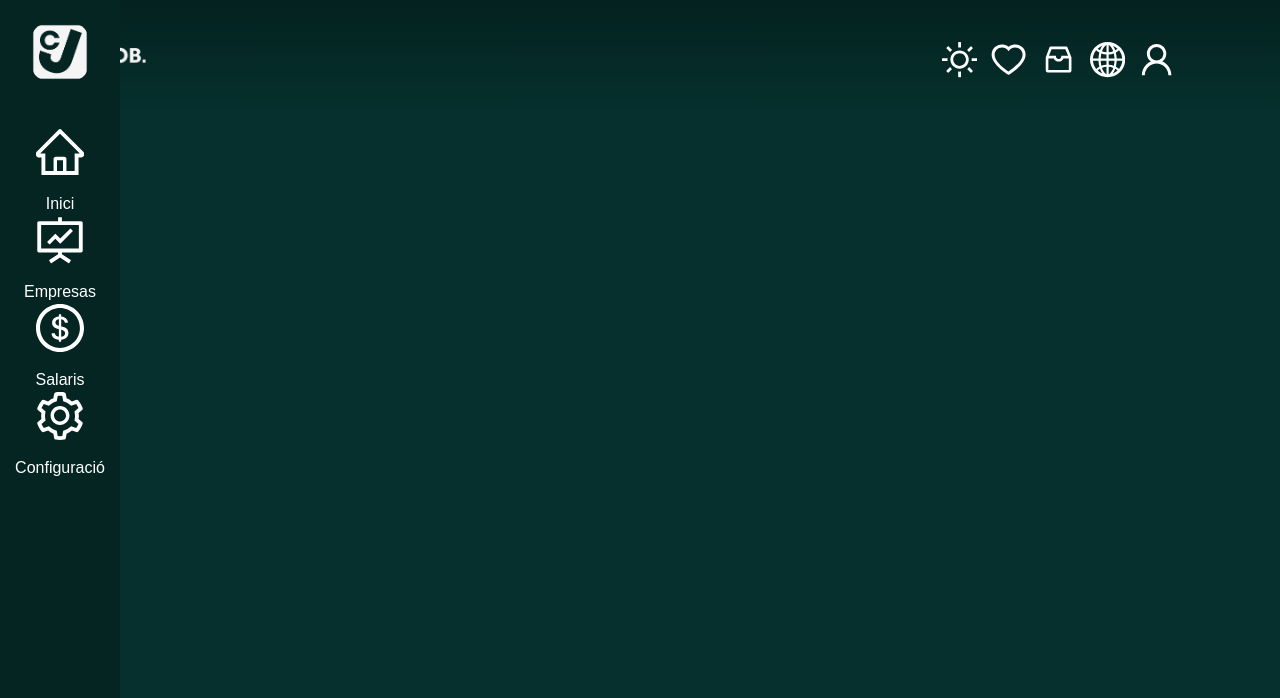
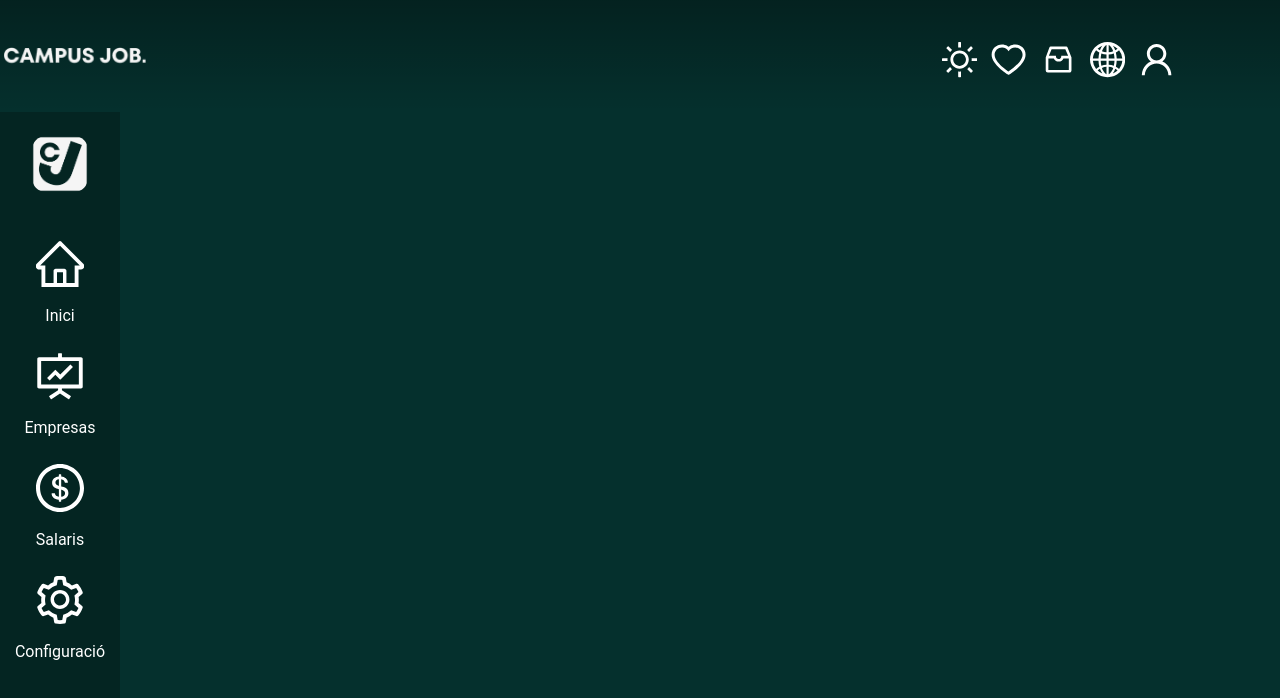
Before and after one commit to YasinEled/CampusJob, a React (Vite) app in the folder CampusJobReact/: page / in a window 1280 px wide. Shown: the top 698 px of the page. Built offline with nearby package versions, Linux system fonts and the light colour scheme.

Commit message:
menuizq acabado

```diff
--- a/CampusJobReact/src/Components/ComponentsCSS/MenuHome/general.css
+++ b/CampusJobReact/src/Components/ComponentsCSS/MenuHome/general.css
@@ -2,6 +2,6 @@ body,html{
     margin: 0;
     padding: 0;
     font-family: 'Roboto', sans-serif;
-    height: 100%;
+    height: 1000em;
     width: 100%;
 }
--- a/CampusJobReact/src/Components/ComponentsCSS/MenuHome/menu.css
+++ b/CampusJobReact/src/Components/ComponentsCSS/MenuHome/menu.css
@@ -5,7 +5,7 @@
     background-color: #042522;
     width: 15vh;
     height: 100%;
-    position:absolute;
+    position:sticky;
     top:0;
 }
 /* 042522 */
@@ -42,6 +42,8 @@ font-size: 3rem;
   nav ul li a {
     color: white;
     text-decoration: none;
+        margin-bottom: 3vh;
+
 
   }
 
--- a/CampusJobReact/src/Components/MenuHome/Menu/menu.jsx
+++ b/CampusJobReact/src/Components/MenuHome/Menu/menu.jsx
@@ -8,7 +8,9 @@ function Menu() {
 
     return (
       <main className="MeuIzq">
-        <img className="MeuIzqlogoimg" src={Imagenlogomenuizquierdahecho} alt="Logo" />
+        <a href="/menu">
+          <img className="MeuIzqlogoimg" src={Imagenlogomenuizquierdahecho} alt="Logo" />
+        </a>
         <nav className="MenuIzqNav">
           <ul>
             <li className="limenuizq">
--- a/CampusJobReact/src/mainHome.jsx
+++ b/CampusJobReact/src/mainHome.jsx
@@ -1,5 +1,6 @@
 import Menu from "./Components/MenuHome/Menu/menu";
 import NavHome from "./Components/MenuHome/Nav/NavHome";
+import './Components/ComponentsCSS/MenuHome/general.css';
 
 function MenuHome() {
 
```
